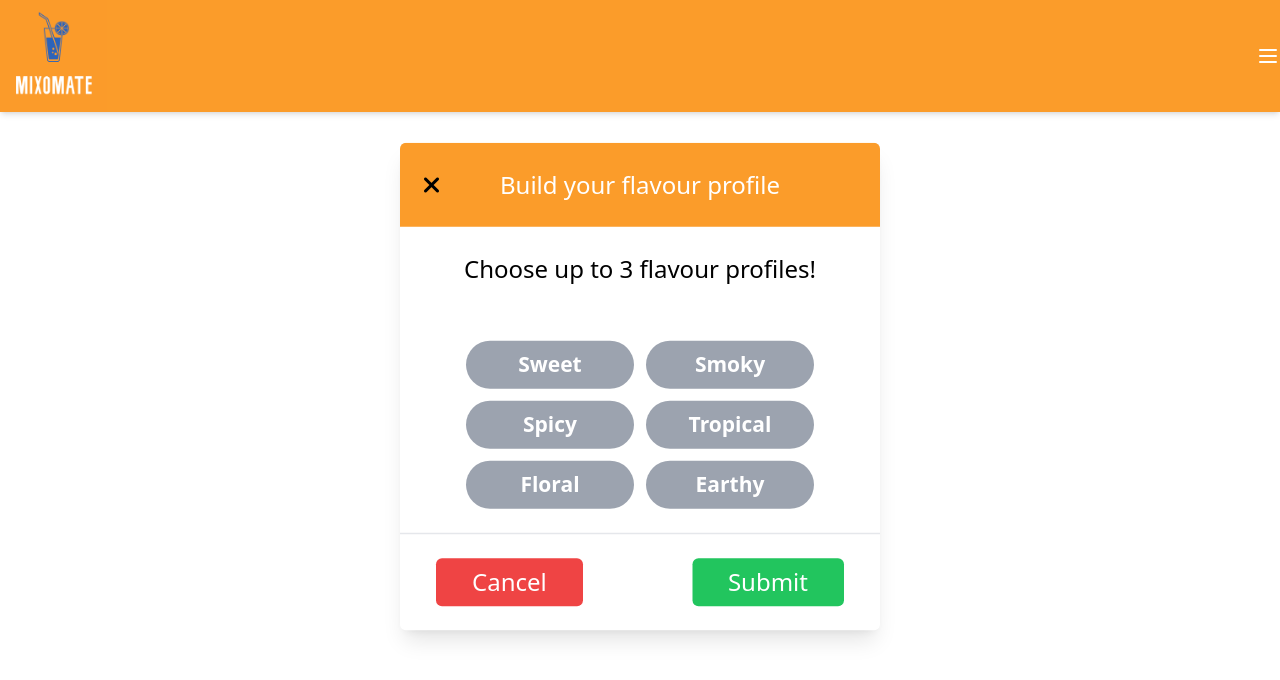
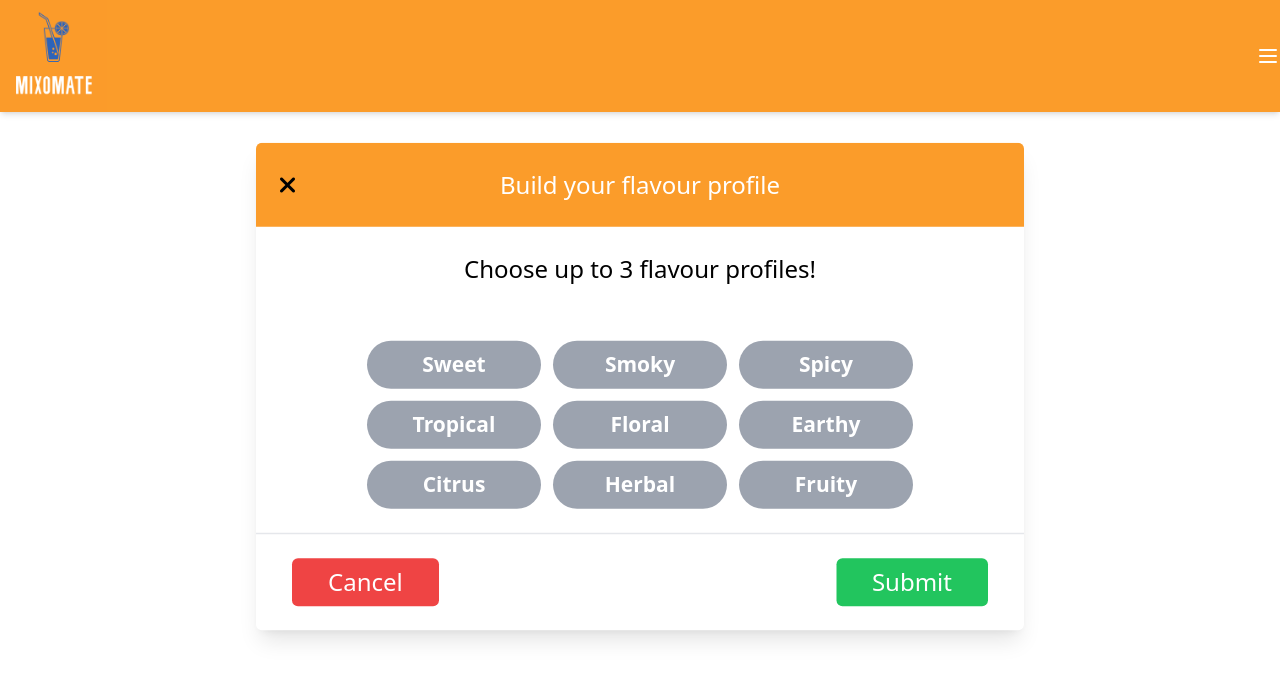
Before and after one commit to codyfp/mixomate-cocktail-recommender, a Next.js app in the folder apps/mixo-mate-frontend/: page /preferences in a window 1280 px wide. Both pictures are taken after a click on the button "Next". Shown: the top 680 px of the page. Built offline with nearby package versions, Linux system fonts and the light colour scheme.

Commit message:
3 more chips

```diff
--- a/apps/mixo-mate-frontend/components/FlavourProfile.tsx
+++ b/apps/mixo-mate-frontend/components/FlavourProfile.tsx
@@ -15,6 +15,9 @@ const FlavourProfile: React.FC<Props> = ({ onSubmit, onClose }) => {
     { label: 'Tropical', selected: false },
     { label: 'Floral', selected: false },
     { label: 'Earthy', selected: false },
+    { label: 'Citrus', selected: false },
+    { label: 'Herbal', selected: false },
+    { label: 'Fruity', selected: false },
   ]);
 
   const toggleChipSelection = (index: number) => {
@@ -41,7 +44,7 @@ const FlavourProfile: React.FC<Props> = ({ onSubmit, onClose }) => {
 
   return (
     <div className="p-10">
-      <div className="transform scale-150 rounded overflow-hidden shadow-lg max-w-xs mx-auto">
+      <div className="transform scale-150 rounded overflow-hidden shadow-lg max-w-lg mx-auto"> {/* Increase the width here */}
       <button onClick={onClose} className="absolute top-2 left-2 p-2 rounded-full">
         <i className="fas fa-times"></i>
       </button>
@@ -55,7 +58,7 @@ const FlavourProfile: React.FC<Props> = ({ onSubmit, onClose }) => {
           {chipData.map((chip, index) => (
             <span
               key={chip.label}
-              className={`inline-block w-28 h-8 rounded-full px-3 py-1 text-sm font-semibold flex items-center justify-center ${chip.selected ? 'bg-custom-orange text-white' : 'bg-gray-400 text-white'} cursor-pointer`}
+              className={`inline-block w-1/4 h-8 rounded-full px-3 py-1 text-sm font-semibold flex items-center justify-center ${chip.selected ? 'bg-custom-orange text-white' : 'bg-gray-400 text-white'} cursor-pointer`} // Adjust the width here
               onClick={() => toggleChipSelection(index)}
             >
               {chip.label}
```
